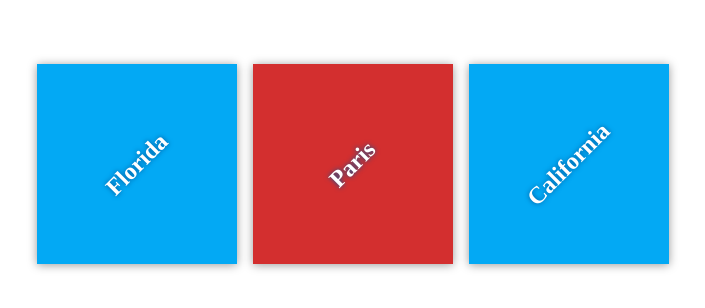
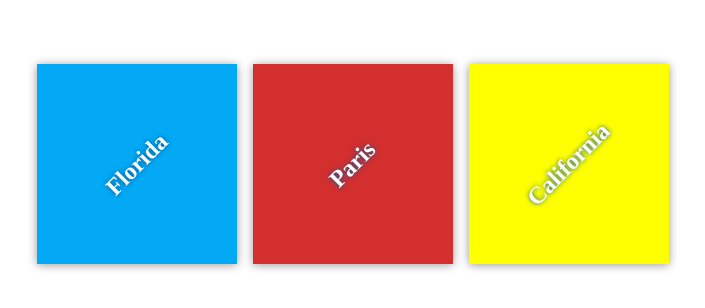
Before and after one commit to rgcosta/GitProject, a plain HTML site: page index.html in a window 1280 px wide. Shown: the part 236-544 px from the top of the page, without its empty margins (287-992 px from the left). Drawn offline with Linux system fonts and the light colour scheme.

Commit message:
Change color of the last destination

```diff
--- a/css/app.css
+++ b/css/app.css
@@ -58,3 +58,7 @@ h2 {
 #paris {
     background-color: #d32f2f;
 }
+
+#california {
+    background-color: yellow;
+}
--- a/index.html
+++ b/index.html
@@ -18,7 +18,7 @@
                 <h2>Paris</h2>
             </div>
 
-            <div class="destination" id="florida">
+            <div class="destination" id="california">
                 <h2>California</h2>
             </div>
         </div>
```
